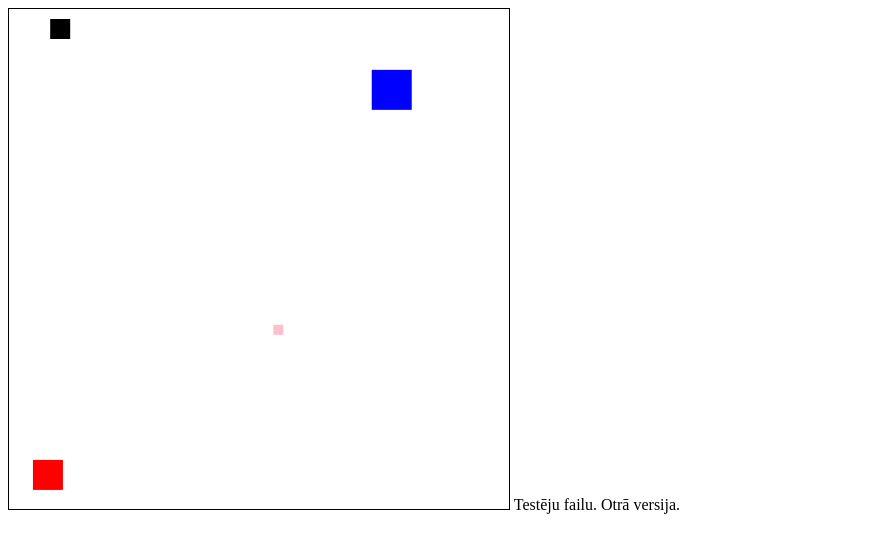
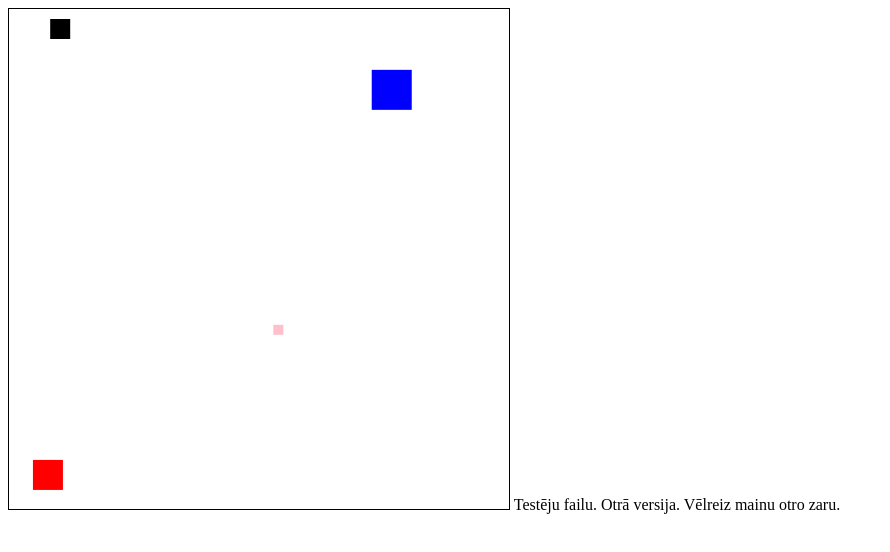
Before and after one commit to ojarsk/js_modules_files_test, a plain HTML site: page index.html in a window 1280 px wide. Shown: the whole page, without its empty margins (0-890 px from the left). Drawn offline with Linux system fonts and the light colour scheme.

Commit message:
Update index.html

```diff
--- a/index.html
+++ b/index.html
@@ -17,5 +17,6 @@
 
     Testēju failu.
     Otrā versija.
+    Vēlreiz mainu otro zaru.
 </body>
 </html>
```
